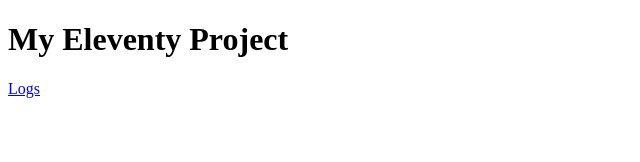
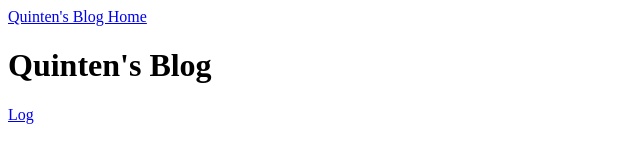
Before and after one commit to crystalsolenoid/QK-at-RC, an Eleventy site: page index.md in a window 1280 px wide. Shown: the whole page, without its empty margins (0-640 px from the left). Built offline with nearby package versions, Linux system fonts and the light colour scheme; Eleventy itself is replaced by a stand-in of ours; files that its build step writes are made by us from their sources.

Commit message:
Add basic header
Links back to home. Want to keep the navigation at the top of the page
very basic.

```diff
--- a/_includes/layouts/main.njk
+++ b/_includes/layouts/main.njk
@@ -1,6 +1,9 @@
 ---
 layout: layouts/base.njk
 ---
+<header>
+  {% include "partials/global_nav.njk" %}
+</header>
 <main>
   {{ content | safe }}
 </main>
--- /dev/null
+++ b/_includes/partials/global_nav.njk
@@ -0,0 +1,5 @@
+<nav>
+  <a href="/">
+    Quinten's Blog Home
+  </a>
+</nav>
--- a/index.md
+++ b/index.md
@@ -1,8 +1,8 @@
 ---
 layout: layouts/main.njk
-title: My Eleventy Project
+title: Quinten's Blog
 ---
 
-# My Eleventy Project
+# Quinten's Blog
 
-[Logs](/log)
+[Log](log)
```
Also changed, not shown: log/index.md (+1 -1 lines).
